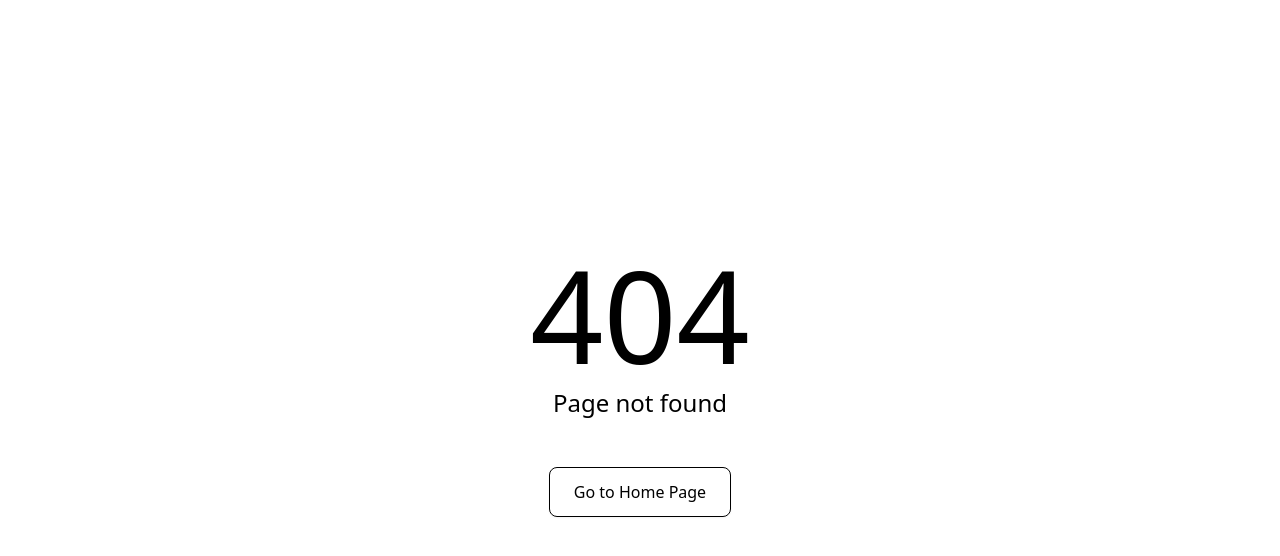
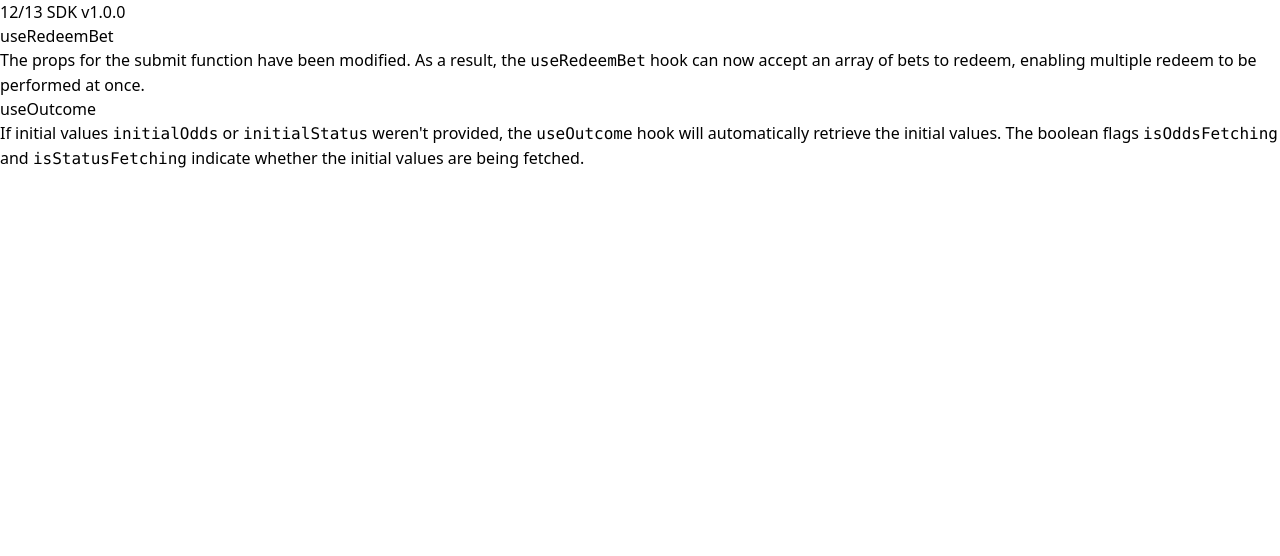
Before and after one commit to Azuro-protocol/gem-docs, a Next.js app: page /releases/10-sdk-v1.0.0 in a window 1280 px wide. Before the commit this address had no page. Shown: the top 556 px of the page. Built offline with nearby package versions, Linux system fonts and the light colour scheme.

Commit message:
update version

```diff
--- a/pages/releases/10-sdk-v0.0.62.mdx
+++ b/pages/releases/10-sdk-v1.0.0.mdx
@@ -1,4 +1,4 @@
-# 12/13 SDK v0.0.62
+# 12/13 SDK v1.0.0
 
 ## [useRedeemBet](/sdk/write-hooks/useRedeemBet)
 
--- a/pages/releases/_meta.json
+++ b/pages/releases/_meta.json
@@ -1,6 +1,6 @@
 {
-  "10-sdk-v0.0.62": {
-    "title": "12/13 SDK v0.0.62"
+  "10-sdk-v1.0.0": {
+    "title": "12/13 SDK v1.0.0"
   },
   "9-live-betting-in-testnet": {
     "title": "11/20 Live betting in Polygon Mumbai testnet"
```
